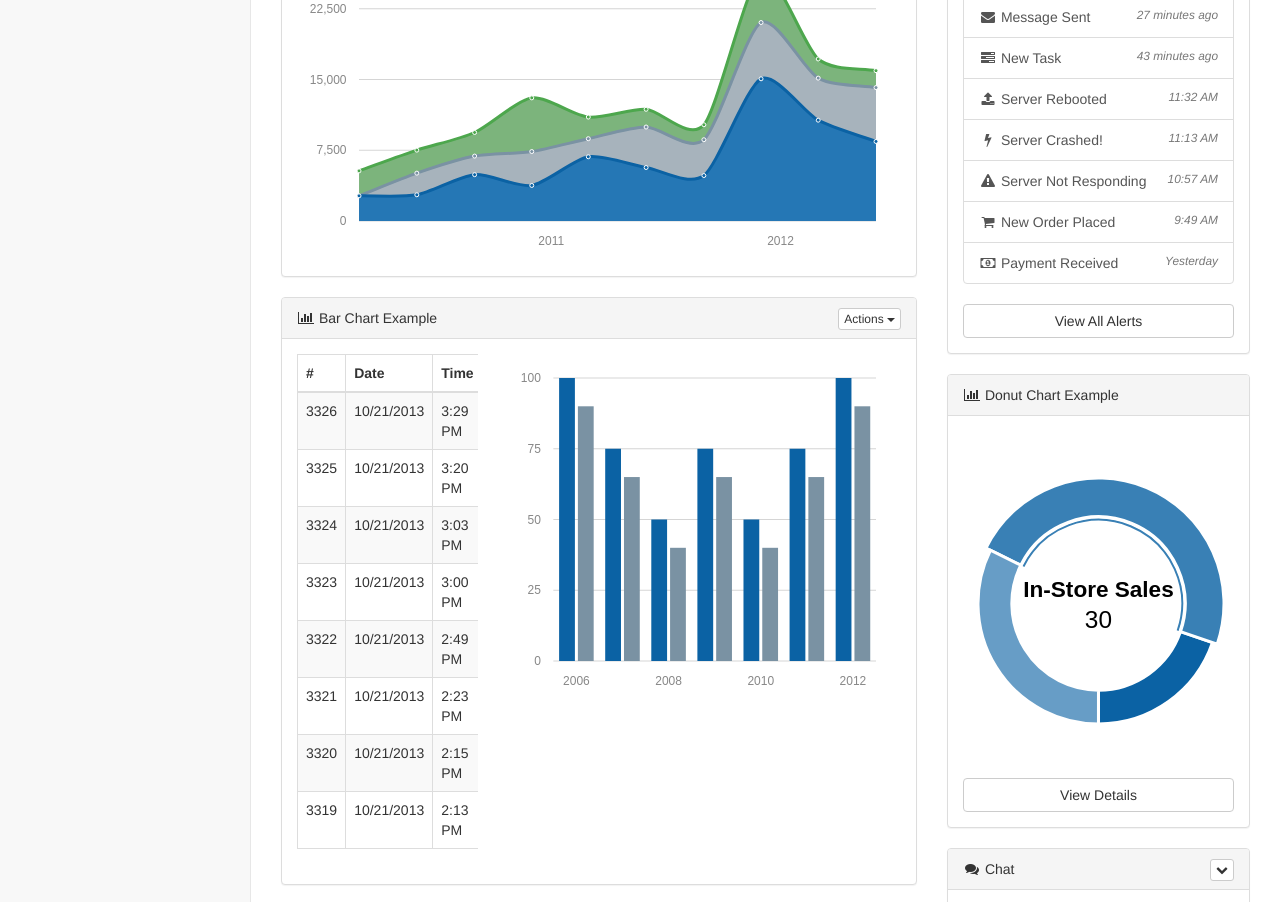
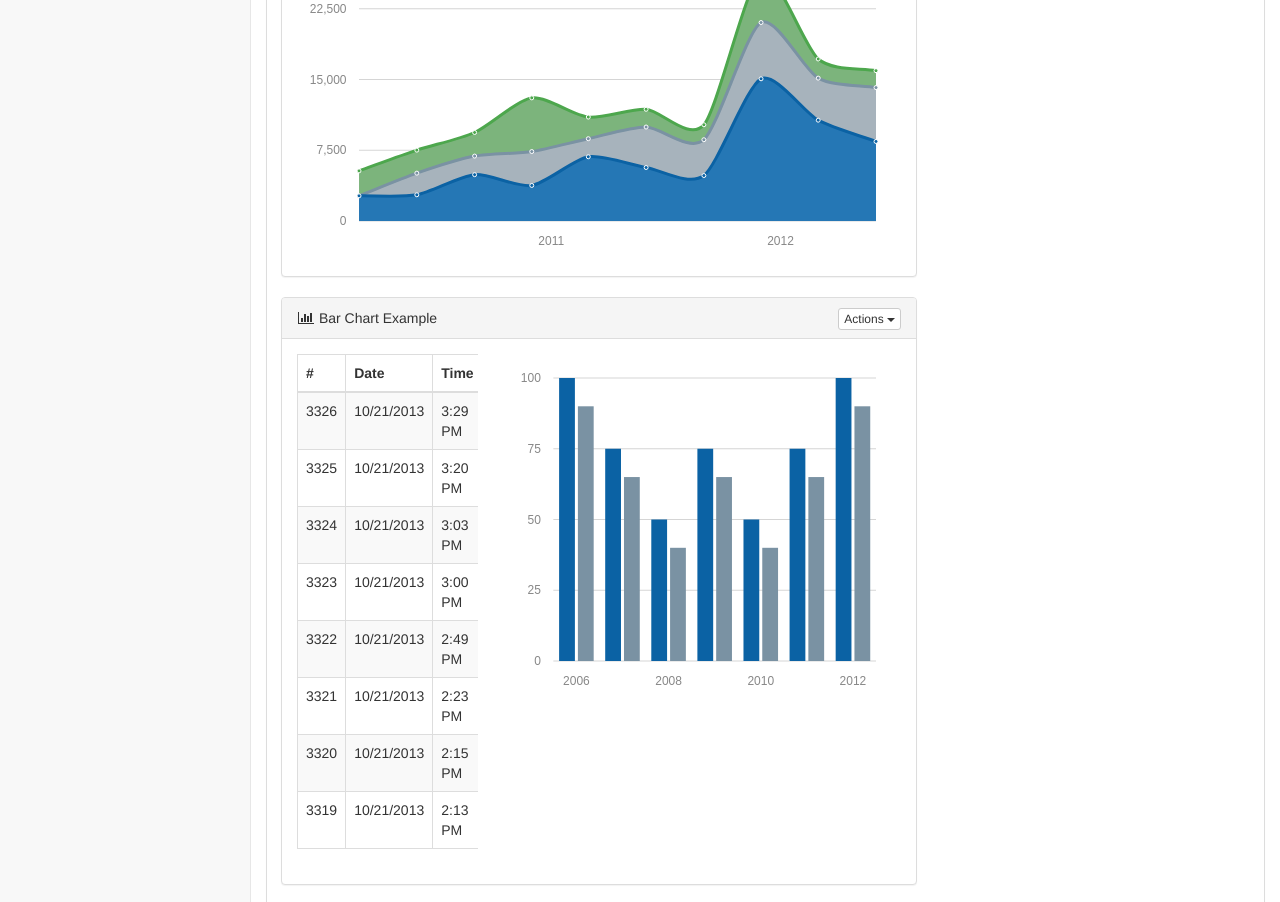
Before and after one commit to schung42/uiuc-vis, a website: page pages/index.html in a window 1280 px wide. Shown: the part 465-1367 px from the top of the page. Drawn offline with Linux system fonts and the light colour scheme.

Commit message:
destroyed some stuff

```diff
--- a/pages/index.html
+++ b/pages/index.html
@@ -18,7 +18,7 @@
     <link href="../bower_components/metisMenu/dist/metisMenu.min.css" rel="stylesheet">
 
     <!-- Timeline CSS -->
-    <link href="../dist/css/timeline.css" rel="stylesheet">
+    <!--<link href="../dist/css/timeline.css" rel="stylesheet">
 
     <!-- Custom CSS -->
     <link href="../dist/css/sb-admin-2.css" rel="stylesheet">
@@ -611,7 +611,7 @@
                             <i class="fa fa-clock-o fa-fw"></i> Responsive Timeline
                         </div>
                         <!-- /.panel-heading -->
-                        <div class="panel-body">
+                        <!--<div class="panel-body">
                             <ul class="timeline">
                                 <li>
                                     <div class="timeline-badge"><i class="fa fa-check"></i>
@@ -720,13 +720,13 @@
                     <!-- /.panel -->
                 </div>
                 <!-- /.col-lg-8 -->
-                <div class="col-lg-4">
+                <!--<div class="col-lg-4">
                     <div class="panel panel-default">
                         <div class="panel-heading">
                             <i class="fa fa-bell fa-fw"></i> Notifications Panel
                         </div>
                         <!-- /.panel-heading -->
-                        <div class="panel-body">
+                       <!-- <div class="panel-body">
                             <div class="list-group">
                                 <a href="#" class="list-group-item">
                                     <i class="fa fa-comment fa-fw"></i> New Comment
@@ -775,10 +775,10 @@
                                 </a>
                             </div>
                             <!-- /.list-group -->
-                            <a href="#" class="btn btn-default btn-block">View All Alerts</a>
+                            <!--<a href="#" class="btn btn-default btn-block">View All Alerts</a>
                         </div>
                         <!-- /.panel-body -->
-                    </div>
+                    <!--</div>
                     <!-- /.panel -->
                     <div class="panel panel-default">
                         <div class="panel-heading">
```
